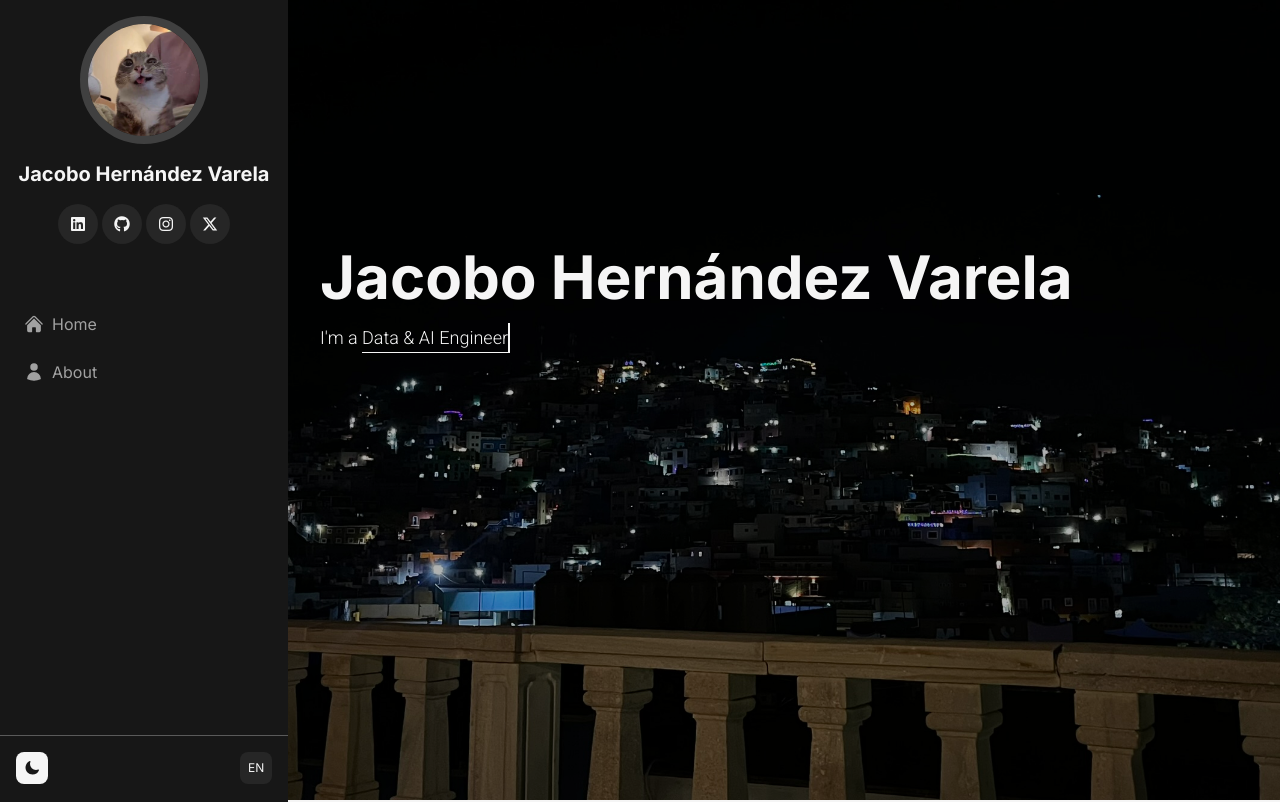
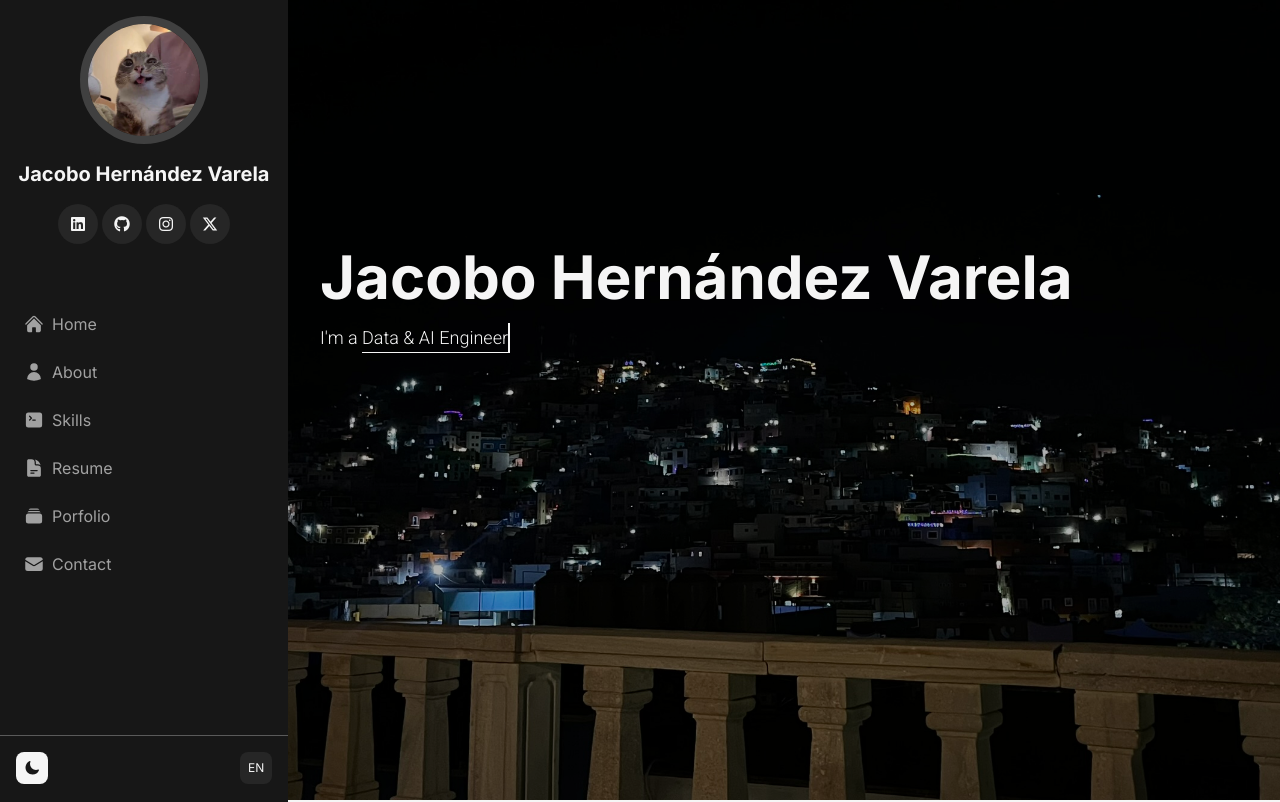
Before and after one commit to JacobHdez/jacobhdez.github.io, a Vue app: page / in a window 1280 px wide. Shown: the top 802 px of the page. Built offline with nearby package versions, Linux system fonts and the light colour scheme.

Commit message:
feat: add skills to navigation items

```diff
--- a/src/data/navigation.ts
+++ b/src/data/navigation.ts
@@ -2,16 +2,18 @@ import type { NavigationItem } from './types';
 
 import {
   HomeIcon,
-  UserIcon
-  // DocumentTextIcon,
-  // RectangleGroupIcon,
-  // EnvelopeIcon
+  UserIcon,
+  CommandLineIcon,
+  DocumentTextIcon,
+  RectangleStackIcon,
+  EnvelopeIcon
 } from '@heroicons/vue/24/solid';
 
 export const navigationItems: NavigationItem[] = [
   { section: 'home', icon: HomeIcon },
-  { section: 'about', icon: UserIcon }
-  // { section: 'resume', icon: DocumentTextIcon },
-  // { section: 'portfolio', icon: RectangleGroupIcon },
-  // { section: 'contact', icon: EnvelopeIcon }
+  { section: 'about', icon: UserIcon },
+  { section: 'skills', icon: CommandLineIcon },
+  { section: 'resume', icon: DocumentTextIcon },
+  { section: 'portfolio', icon: RectangleStackIcon },
+  { section: 'contact', icon: EnvelopeIcon }
 ];
--- a/src/data/types.ts
+++ b/src/data/types.ts
@@ -1,6 +1,6 @@
 import type { Component } from 'vue';
 
-type SectionKey = 'home' | 'about' | 'resume' | 'portfolio' | 'contact';
+type SectionKey = 'home' | 'about' | 'skills' | 'resume' | 'portfolio' | 'contact';
 
 export interface NavigationItem {
   section: SectionKey;
```
